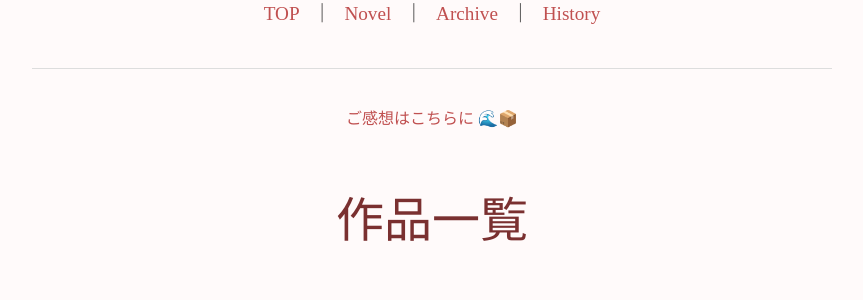
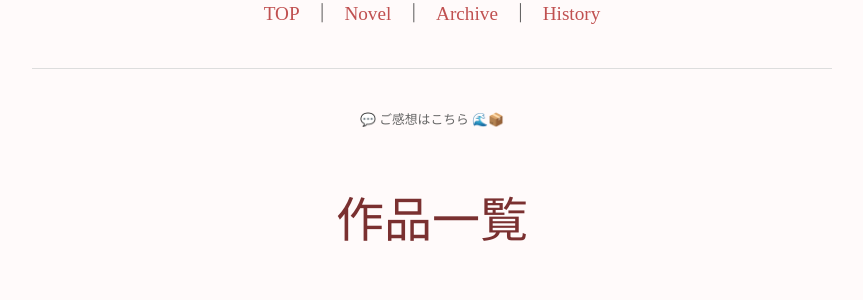
Before and after one commit to fjst160/lemon160, a Jekyll site: the page built from novels.md, in a window 1280 px wide. Shown: the part 453-753 px from the top of the page, without its empty margins (208-1071 px from the left). Built offline with Jekyll 4.4.1, drawn with Linux system fonts in a browser that asks for light colours.

Commit message:
Update novels.md

```diff
--- a/novels.md
+++ b/novels.md
@@ -4,12 +4,16 @@ title: 作品一覧
 ---
 <div class="wavebox">
 
-<a href="https://wavebox.me/wave/51k3vxs5906gcigl/">
-ご感想はこちらに 🌊📦️
+<span class="wavebox-message">
+💬 ご感想はこちら
+</span>
+
+<a class="wavebox-link"
+   href="https://wavebox.me/wave/51k3vxs5906gcigl/">
+🌊📦️
 </a>
 
 </div>
-
 # 作品一覧
 
 ## 連載
```
